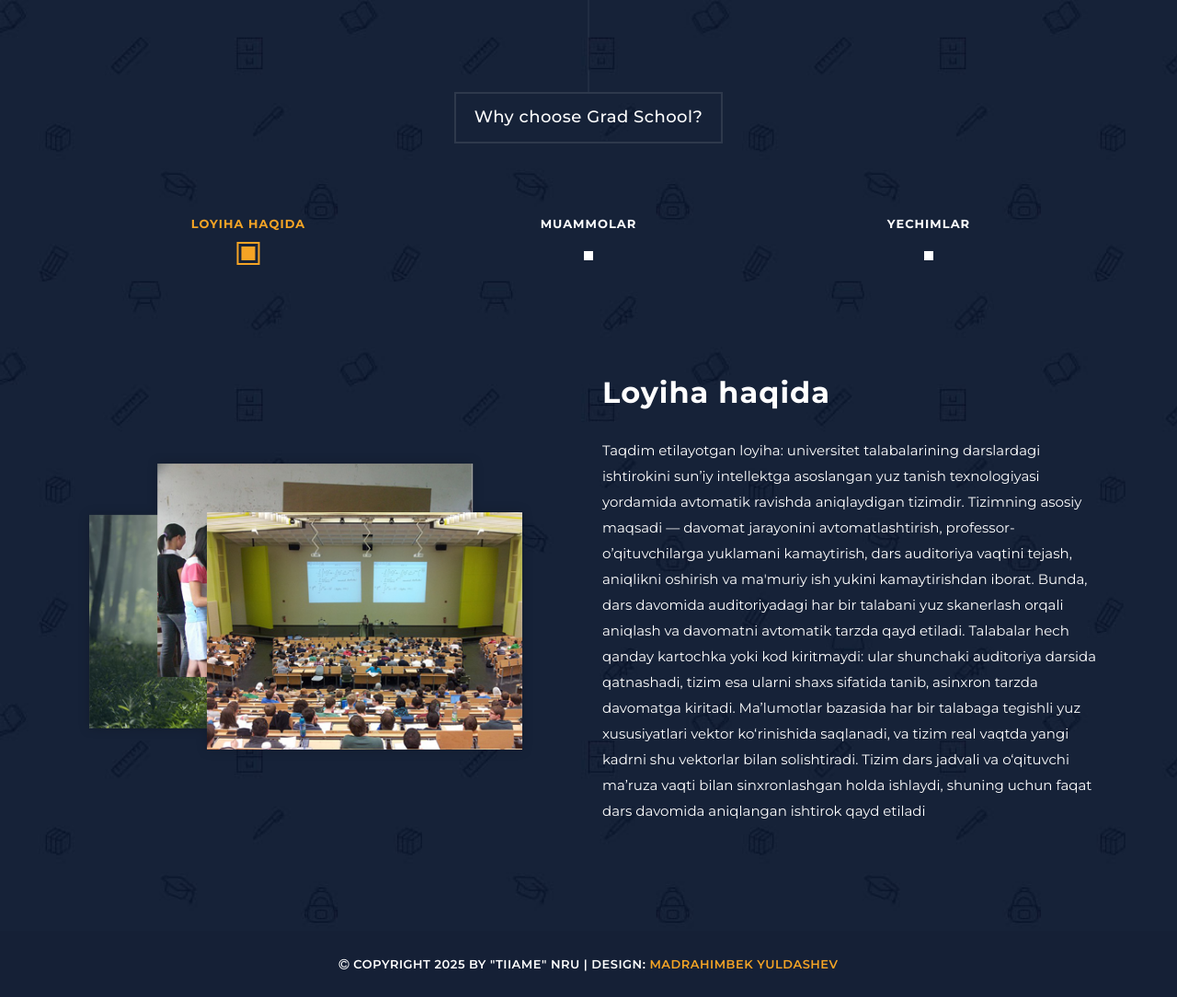
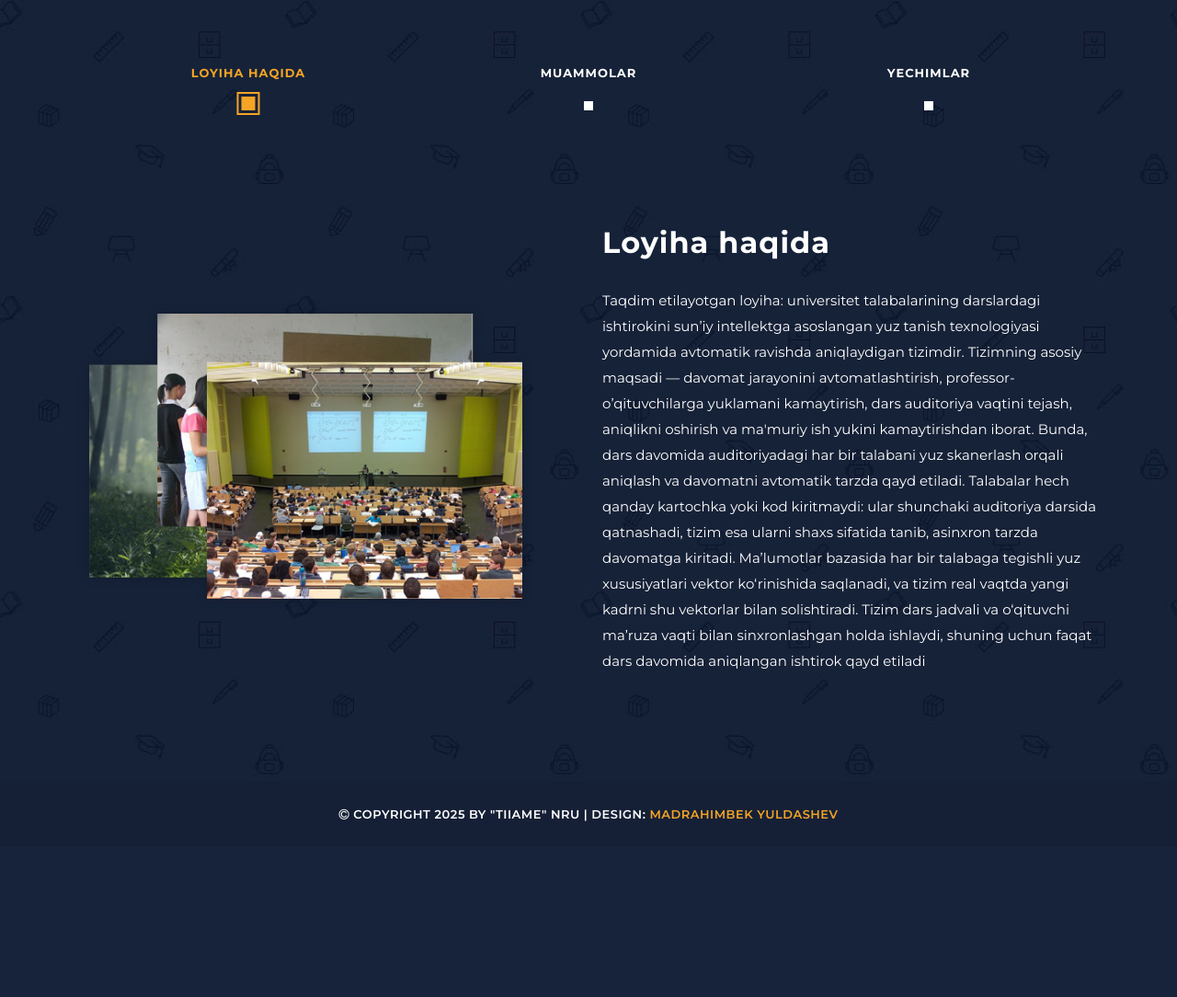
Before and after one commit to AzizbekGulomov2002/TIIAME-Face-app, a Django app: template templates/home.html in a window 1280 px wide. Shown: the part 800-1884 px from the top of the page at 92% size. After the commit the page ends 1693 px from the top, so only its background shows below. Run offline with Django 3.2, Linux system fonts and the light colour scheme; the template is opened without the code that fills it, so the values that code supplies are empty; some libraries are stand-ins or nearby versions.

Commit message:
[UPDATED] course sections

```diff
--- a/templates/home.html
+++ b/templates/home.html
@@ -124,7 +124,6 @@ https://templatemo.com/tm-557-grad-school
       <div class="row">
         <div class="col-md-12">
           <div class="section-heading">
-            <h2>Why choose Grad School?</h2>
           </div>
         </div>
         <div class="col-md-12">
```
